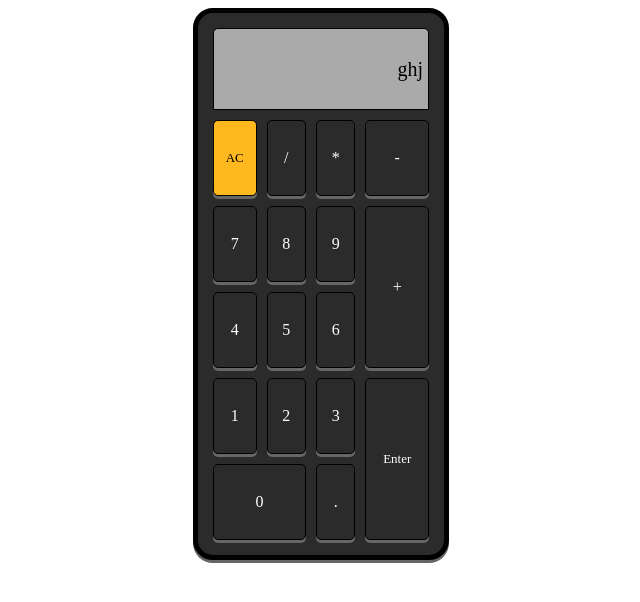
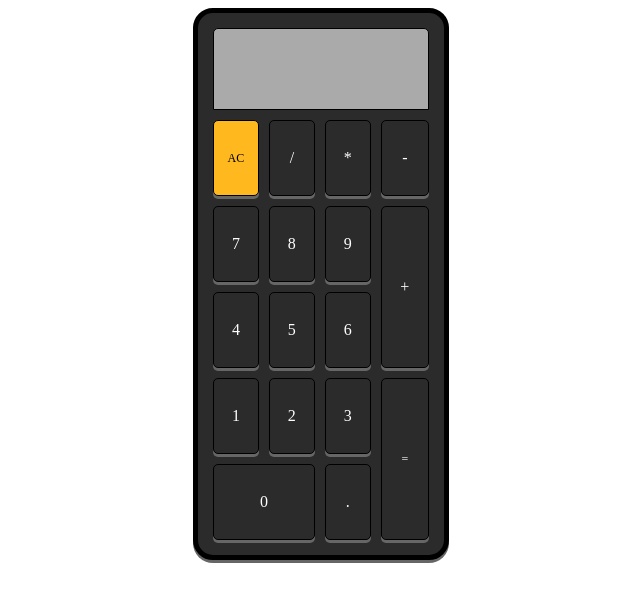
Before and after one commit to Krishan-Malinda/Simple_Calculator, a plain HTML site: page index.html in a window 1280 px wide. Shown: the whole page, without its empty margins (319-959 px from the left). Drawn offline with Linux system fonts and the light colour scheme.

Commit message:
modify styles

```diff
--- a/css/style.css
+++ b/css/style.css
@@ -9,8 +9,8 @@
 }
 
 .btnTxt{
-    font-size: 13px;
-    padding: 1px;
+    font-size: 12px;
+    padding: 0px;
 }
 
 body{
--- a/index.html
+++ b/index.html
@@ -10,7 +10,7 @@
     <div id="cellBody">
         <table>
             <tr>
-                <td colspan="4" id="display">ghj</td>
+                <td colspan="4" id="display"></td>
             </tr>
             <tr>
                 <td class="ac btnTxt">AC</td>
@@ -33,7 +33,7 @@
                 <td>1</td>
                 <td>2</td>
                 <td>3</td>
-                <td rowspan="2" class="btnTxt">Enter</td>
+                <td rowspan="2" class="btnTxt">=</td>
             </tr>
             <tr>
                 <td colspan="2">0</td>
```
